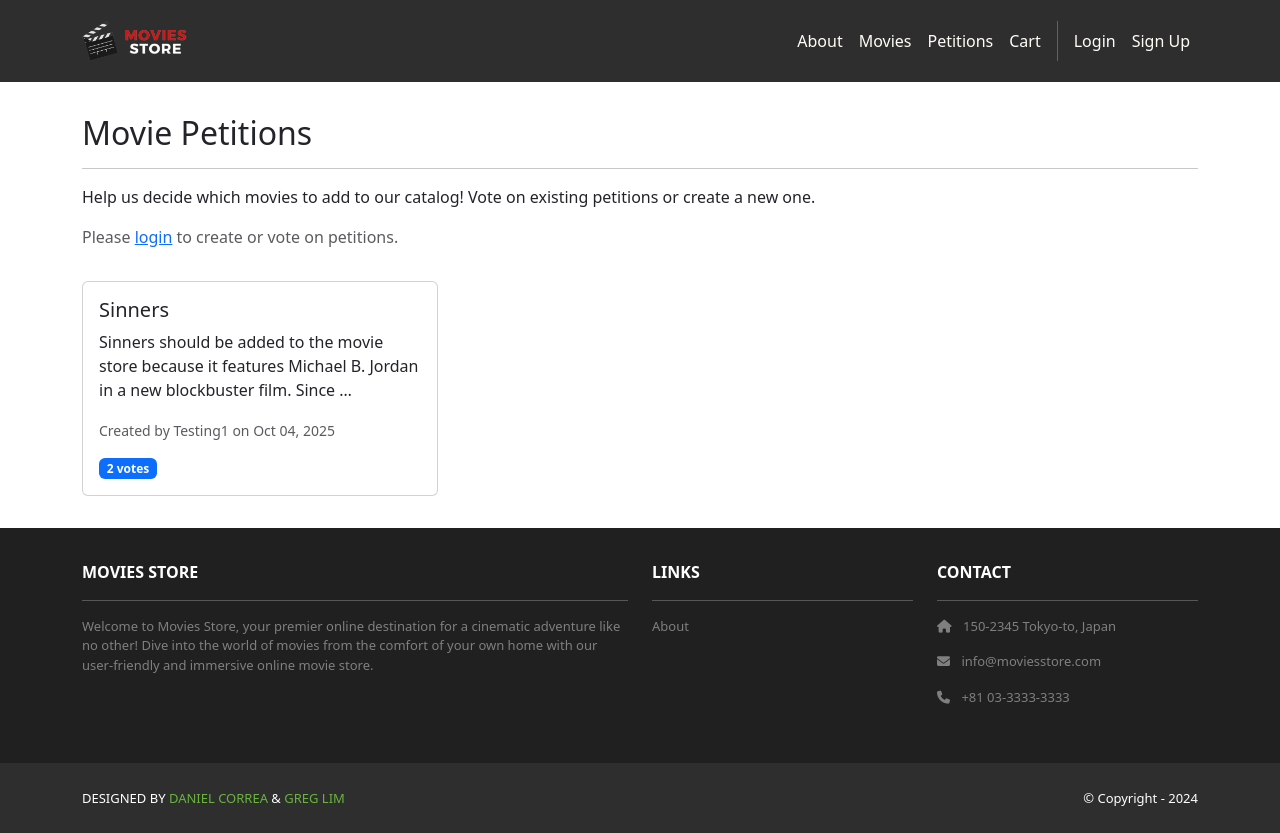
After one commit to ayushp211/moviesstore, a Django app: page /movies/petitions/ in a window 1280 px wide. The commit adds this page. Run offline with Django 5.2, Linux system fonts and the light colour scheme; data comes from the database, SQL or seed files in the repository; both versions use the stored data as it was after the commit; some libraries are stand-ins or nearby versions.

Commit message:
Implemented Peition Feature

```diff
--- a/movies/models.py
+++ b/movies/models.py
@@ -22,3 +22,20 @@ class Review(models.Model):
 
     def __str__(self):
         return str(self.id) + ' - ' + self.movie.name
+
+class Petition(models.Model):
+    id = models.AutoField(primary_key=True)
+    movie_title = models.CharField(max_length=255)
+    description = models.TextField()
+    created_date = models.DateTimeField(auto_now_add=True)
+    created_by = models.ForeignKey(User, on_delete=models.CASCADE)
+    votes = models.ManyToManyField(User, related_name='petition_votes', blank=True)
+
+    def __str__(self):
+        return str(self.id) + ' - ' + self.movie_title
+
+    def get_vote_count(self):
+        return self.votes.count()
+
+    def has_user_voted(self, user):
+        return self.votes.filter(id=user.id).exists()
--- /dev/null
+++ b/movies/templates/movies/petitions.html
@@ -0,0 +1,70 @@
+{% extends 'base.html' %}
+{% block content %}
+{% load static %}
+<div class="p-3">
+  <div class="container">
+    <div class="row mt-3">
+      <div class="col mx-auto mb-3">
+        <h2>Movie Petitions</h2>
+        <hr />
+        <p class="card-text">
+          Help us decide which movies to add to our catalog! Vote on existing petitions or create a new one.
+        </p>
+        {% if user.is_authenticated %}
+          <a href="{% url 'movies.create_petition' %}" class="btn btn-success">Create New Petition</a>
+        {% else %}
+          <p class="text-muted">Please <a href="{% url 'accounts.login' %}">login</a> to create or vote on petitions.</p>
+        {% endif %}
+      </div>
+    </div>
+
+    {% if messages %}
+      {% for message in messages %}
+        <div class="alert alert-{{ message.tags }} alert-dismissible fade show" role="alert">
+          {{ message }}
+          <button type="button" class="btn-close" data-bs-dismiss="alert"></button>
+        </div>
+      {% endfor %}
+    {% endif %}
+
+    <div class="row">
+      {% for petition in template_data.petitions %}
+      <div class="col-md-6 col-lg-4 mb-3">
+        <div class="card">
+          <div class="card-body">
+            <h5 class="card-title">{{ petition.movie_title }}</h5>
+            <p class="card-text">{{ petition.description|truncatewords:20 }}</p>
+            <p class="card-text">
+              <small class="text-muted">
+                Created by {{ petition.created_by.username }} on {{ petition.created_date|date:"M d, Y" }}
+              </small>
+            </p>
+            <div class="d-flex justify-content-between align-items-center">
+              <span class="badge bg-primary">{{ petition.get_vote_count }} vote{{ petition.get_vote_count|pluralize }}</span>
+              {% if user.is_authenticated %}
+                {% if petition.user_has_voted %}
+                  <a href="{% url 'movies.vote_petition' petition.id %}" class="btn btn-outline-danger btn-sm">Remove Vote</a>
+                {% else %}
+                  <a href="{% url 'movies.vote_petition' petition.id %}" class="btn btn-outline-success btn-sm">Vote</a>
+                {% endif %}
+              {% endif %}
+            </div>
+          </div>
+        </div>
+      </div>
+      {% empty %}
+      <div class="col-12">
+        <div class="alert alert-info" role="alert">
+          <h4 class="alert-heading">No petitions yet!</h4>
+          <p>Be the first to create a petition for a movie you'd like to see in our catalog.</p>
+          {% if user.is_authenticated %}
+            <hr>
+            <a href="{% url 'movies.create_petition' %}" class="btn btn-success">Create First Petition</a>
+          {% endif %}
+        </div>
+      </div>
+      {% endfor %}
+    </div>
+  </div>
+</div>
+{% endblock content %}
--- a/movies/urls.py
+++ b/movies/urls.py
@@ -9,4 +9,7 @@ urlpatterns = [
     path('<int:id>/review/<int:review_id>/edit/', views.edit_review, name='movies.edit_review'),
     path('<int:id>/review/<int:review_id>/delete/', views.delete_review, name='movies.delete_review'),
     path('<int:id>/review/<int:review_id>/report/', views.report_review, name='movies.report_review'),
+    path('petitions/', views.petitions, name='movies.petitions'),
+    path('petitions/create/', views.create_petition, name='movies.create_petition'),
+    path('petitions/<int:petition_id>/vote/', views.vote_petition, name='movies.vote_petition'),
 ]
--- a/movies/views.py
+++ b/movies/views.py
@@ -1,7 +1,8 @@
 
 from django.shortcuts import render, redirect, get_object_or_404
-from .models import Movie, Review
+from .models import Movie, Review, Petition
 from django.contrib.auth.decorators import login_required
+from django.contrib import messages
 
 def index(request):
     search_term = request.GET.get('search')
@@ -70,3 +71,50 @@ def report_review(request, id, review_id):
         review.reported = True
         review.save()
     return redirect('movies.show', id=id)
+
+def petitions(request):
+    petitions = Petition.objects.all().order_by('-created_date')
+
+    # Add vote status for each petition if user is authenticated
+    if request.user.is_authenticated:
+        for petition in petitions:
+            petition.user_has_voted = petition.has_user_voted(request.user)
+
+    template_data = {}
+    template_data['title'] = 'Movie Petitions'
+    template_data['petitions'] = petitions
+    return render(request, 'movies/petitions.html', {'template_data': template_data})
+
+@login_required
+def create_petition(request):
+    if request.method == 'POST':
+        movie_title = request.POST.get('movie_title', '').strip()
+        description = request.POST.get('description', '').strip()
+
+        if movie_title and description:
+            petition = Petition()
+            petition.movie_title = movie_title
+            petition.description = description
+            petition.created_by = request.user
+            petition.save()
+            messages.success(request, 'Petition created successfully!')
+            return redirect('movies.petitions')
+        else:
+            messages.error(request, 'Please fill in all fields.')
+
+    template_data = {}
+    template_data['title'] = 'Create Petition'
+    return render(request, 'movies/create_petition.html', {'template_data': template_data})
+
+@login_required
+def vote_petition(request, petition_id):
+    petition = get_object_or_404(Petition, id=petition_id)
+
+    if petition.has_user_voted(request.user):
+        petition.votes.remove(request.user)
+        messages.info(request, 'Your vote has been removed.')
+    else:
+        petition.votes.add(request.user)
+        messages.success(request, 'Thank you for voting!')
+
+    return redirect('movies.petitions')
--- a/moviesstore/templates/base.html
+++ b/moviesstore/templates/base.html
@@ -27,6 +27,7 @@
           <div class="navbar-nav ms-auto navbar-ml">
             <a class="nav-link" href="{% url 'home.about' %}">About</a>
             <a class="nav-link" href="{% url 'movies.index' %}">Movies</a>
+            <a class="nav-link" href="{% url 'movies.petitions' %}">Petitions</a>
             <a class="nav-link" href="{% url 'cart.index' %}">Cart</a>
             <div class="vr bg-white mx-2 d-none d-lg-block"></div>
             {% if user.is_authenticated %}
```
Also changed, not shown: movies/admin.py (+7 -1 lines), movies/templates/movies/create_petition.html (added, +56 -0 lines), db.sqlite3, movies/migrations/0004_petition.py (added).
